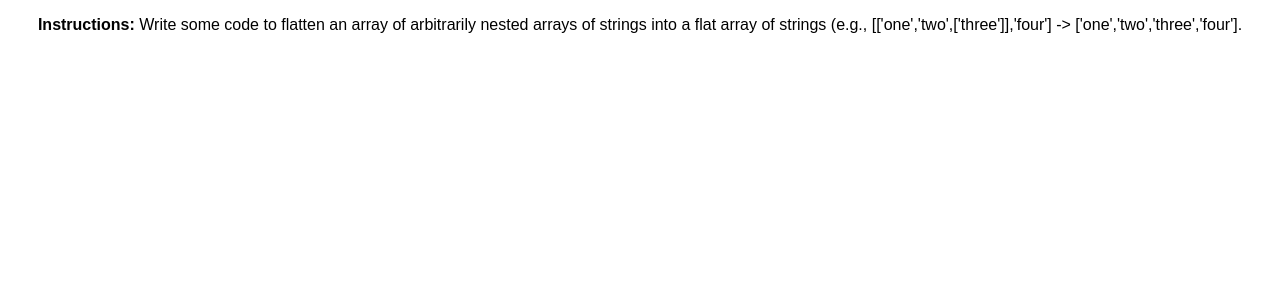
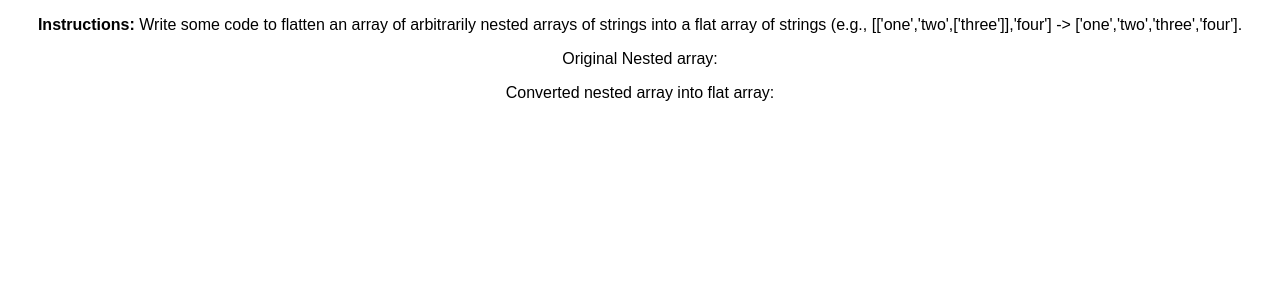
Before and after one commit to adrianmess/Vynyl-code-challenge, a React (Create React App) app: page / in a window 1280 px wide. Shown: the top 300 px of the page. Built offline with nearby package versions, Linux system fonts and the light colour scheme.

Commit message:
add elements that will show nested array and flattened array

```diff
--- a/src/App.js
+++ b/src/App.js
@@ -11,6 +11,15 @@ class App extends Component {
           (e.g., [['one','two',['three']],'four'] ->
           ['one','two','three','four'].
         </p>
+
+        <p>
+          Original Nested array:<span id="nestedArray"> </span>
+        </p>
+
+        <p>
+          Converted nested array into flat array:
+          <span id="flatArray"></span>
+        </p>
       </div>
     );
   }
```
